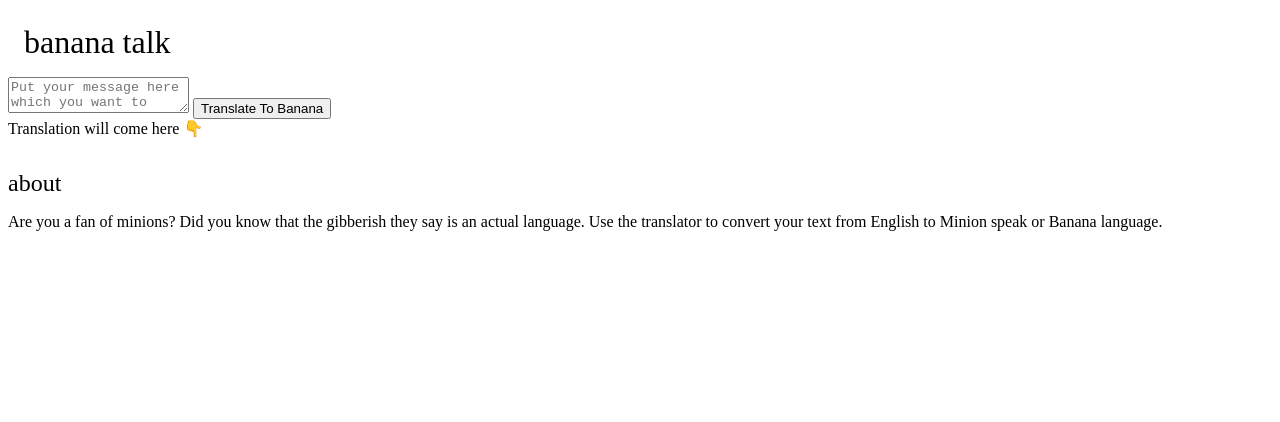
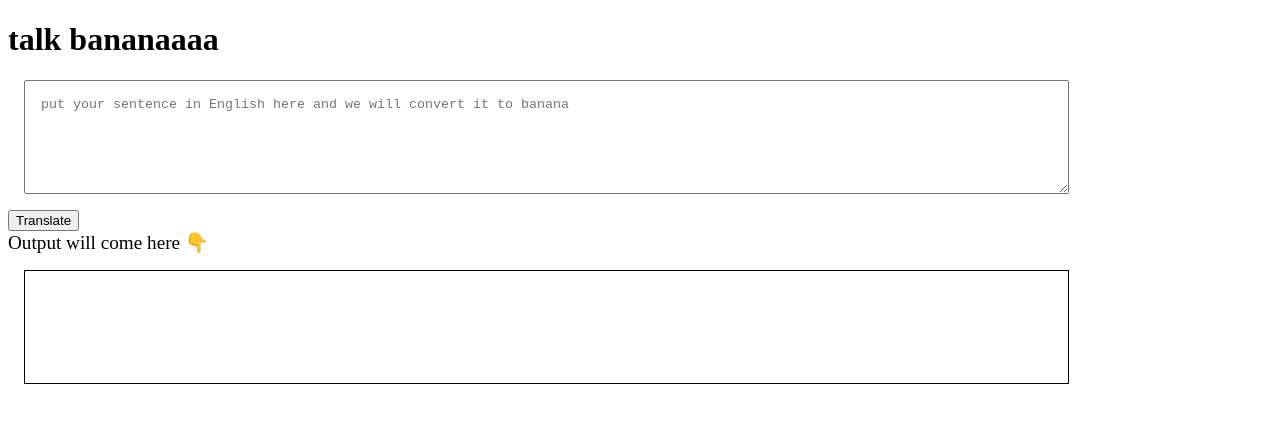
Before and after one commit to iamsaurav28/banana-speak, a plain HTML site: page index.html in a window 1280 px wide. Drawn offline with Linux system fonts and the light colour scheme.

Commit message:
input output processing done

```diff
--- a/index.html
+++ b/index.html
@@ -1,41 +1,38 @@
-
 <!DOCTYPE html>
 <html lang="en">
 
 <head>
     <meta charset="UTF-8">
     <meta name="viewport" content="width=device-width, initial-scale=1.0">
-    <title>banana talk</title>
-    <link href="/styles/global.css" rel="stylesheet">
+    <title>banana speak</title>
+    <style>
+        textarea {
+            width: 80%;
+            height: 10vh;
+            display: block;
+            margin: 1rem;
+            padding: 1rem;
+        }
 
+        #output {
+            border: 1px solid black;
+            height: 10vh;
+            width: 80%;
+            margin: 1rem;
+            padding: 1rem;
+        }
+    </style>
 </head>
 
 <body>
-    <nav>
-        <div style="font-size: 2rem; padding: 1rem;">
-            banana talk
-        </div>
+    <h1> talk bananaaaa</h1>
+    <textarea id="txt-input"
+        placeholder="put your sentence in English here and we will convert it to banana"></textarea>
+    <button id="btn-translate">Translate</button>
 
-    </nav>
-    <main>
-        <textarea id="translate-input"
-            placeholder="Put your message here which you want to convert to banana language"></textarea>
-        <button id="translate-button"> Translate To Banana</button>
-        <div>Translation will come here 👇</div>
-
-        <div id="translate-output" style="padding: 1rem; font-size: large;"></div>
-
-
-    </main>
-
-
-    <footer>
-        <div style="font-size: x-large;">about</div>
-        <p>Are you a fan of minions? Did you know that the gibberish they say is an actual language. Use the translator
-            to convert your text from English to Minion speak or Banana language.</p>
-    </footer>
-
-    <script src="/js/main.js" type="text/javascript"> </script>
+    <div style="font-size: larger;"> Output will come here 👇</div>
+    <div id="output"></div>
+    <script src="app.js" type="text/javascript"></script>
 </body>
 
 </html>
```
